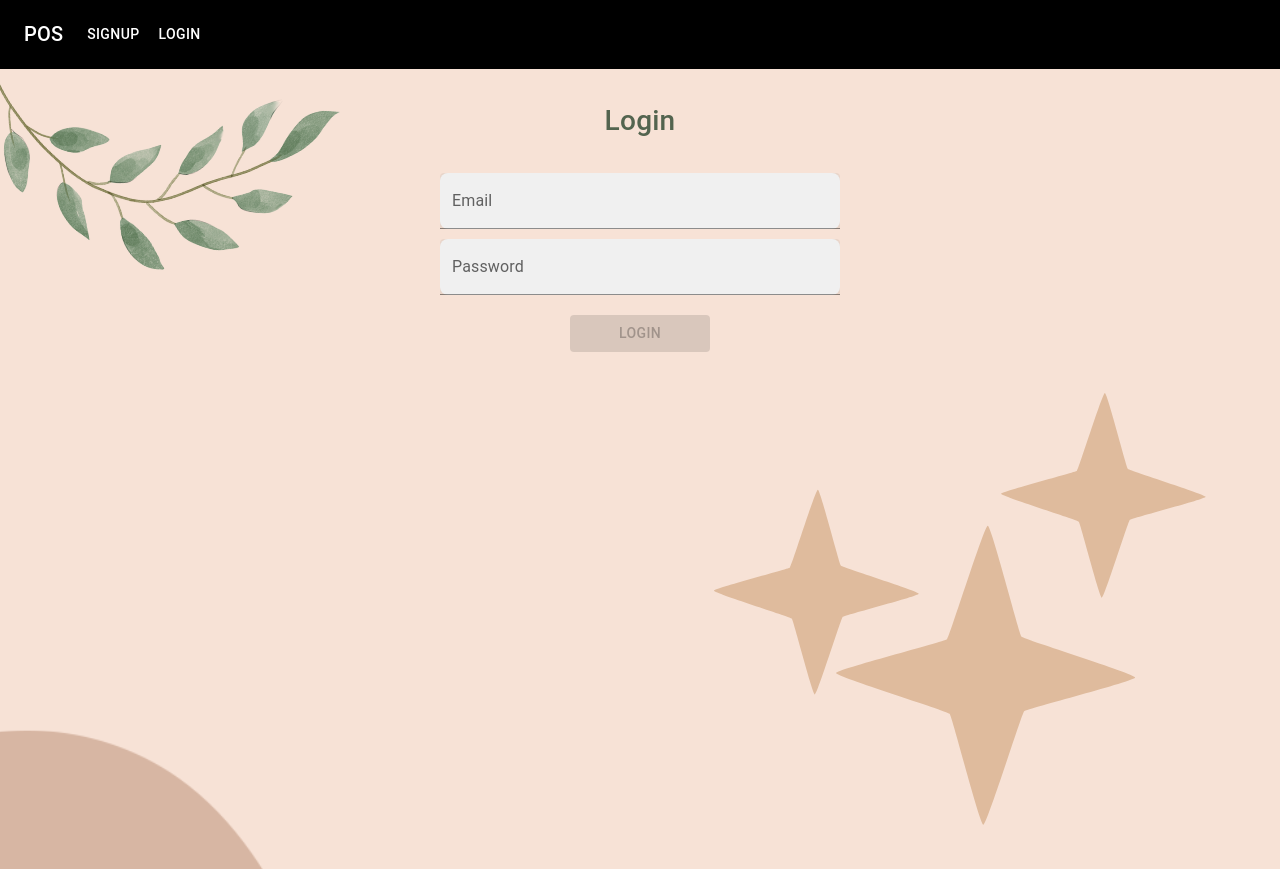
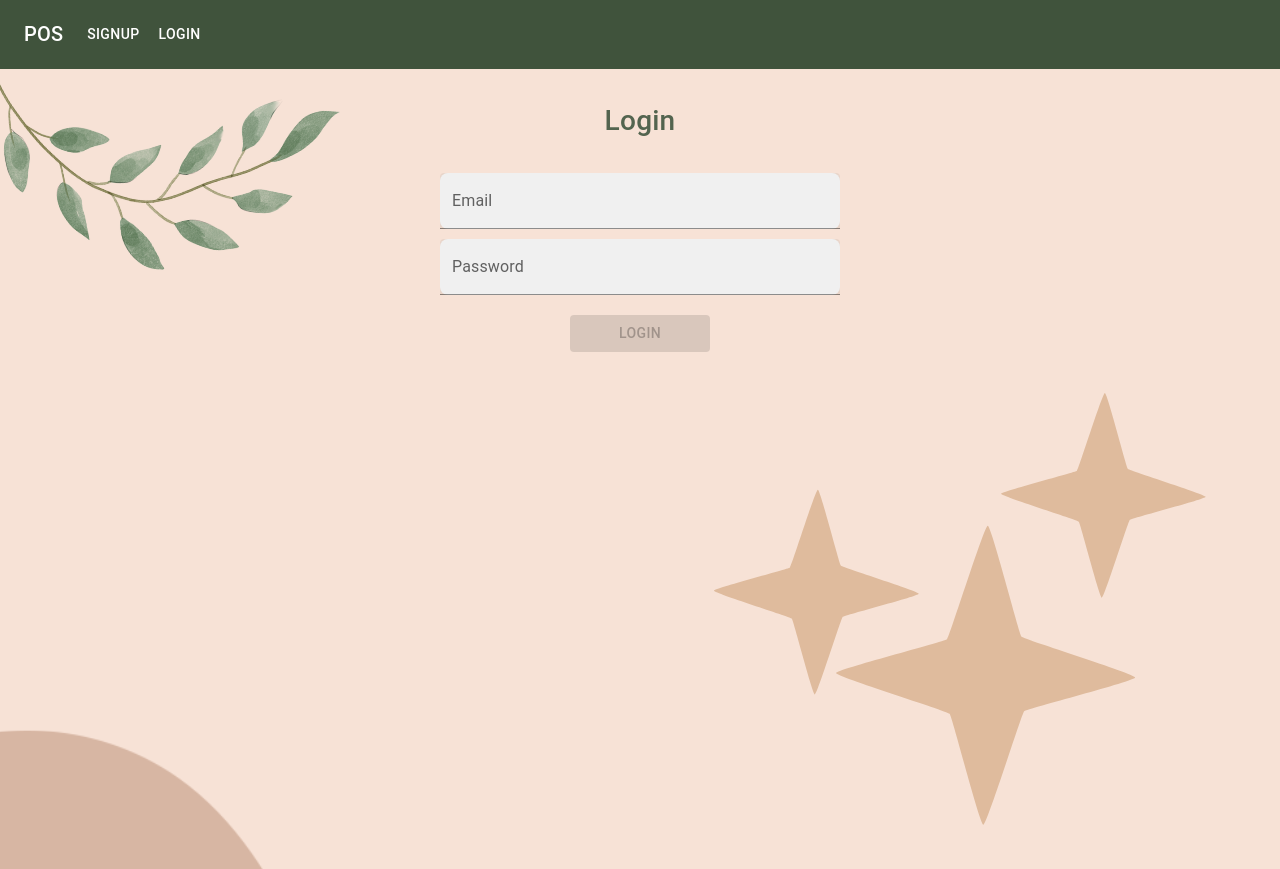
Before and after one commit to AyahDweikat/POS-project-finalProject, a React (Vite) app: page /login in a window 1280 px wide. Built offline with nearby package versions, Linux system fonts and the light colour scheme.

Commit message:
some changes on navbar ui

```diff
--- a/src/App.css
+++ b/src/App.css
@@ -2,5 +2,7 @@
   /* max-width: 1280px; */
   margin: 0 auto;
   text-align: center;
-  background-color: #EEEEEE;
+  background-color: #f7e2d6;
+  height: 100%;
+  min-height: 100vh;
 }
--- a/src/Components/Layout/theme.ts
+++ b/src/Components/Layout/theme.ts
@@ -3,18 +3,20 @@ import { createTheme } from "@mui/material";
 const theme = createTheme({
   palette: {
     primary: {
-      main: "#7E9578",
+      main: "#7E9578",//green
       light:"#fff",
       dark:"#000",
     },
     secondary: {
-      main: "#fff",
+      main: "#40533c",//green dark
+      light:'#f7e2d6',//beige light
+      dark:"#8c6c5f",//beige dark
     },
-    info:{
-      main:"#8e8182",
-      light:"#c4bebe",
-      dark:"#e3d1c6",
-    },
+    // info:{
+    //   main:"#8e8182",
+    //   light:"#c4bebe",
+    //   dark:"#e3d1c6",
+    // },
 
   },
 });
--- a/src/Components/Navbar/Navbar.tsx
+++ b/src/Components/Navbar/Navbar.tsx
@@ -45,7 +45,7 @@ function Navbar() {
   };
 
   return (
-    <AppBar sx={{ backgroundColor: "black" }} position="static">
+    <AppBar sx={{ backgroundColor: 'secondary.main' }} position="static">
       <Container maxWidth="xl">
         <Toolbar disableGutters>
           <Typography
```
